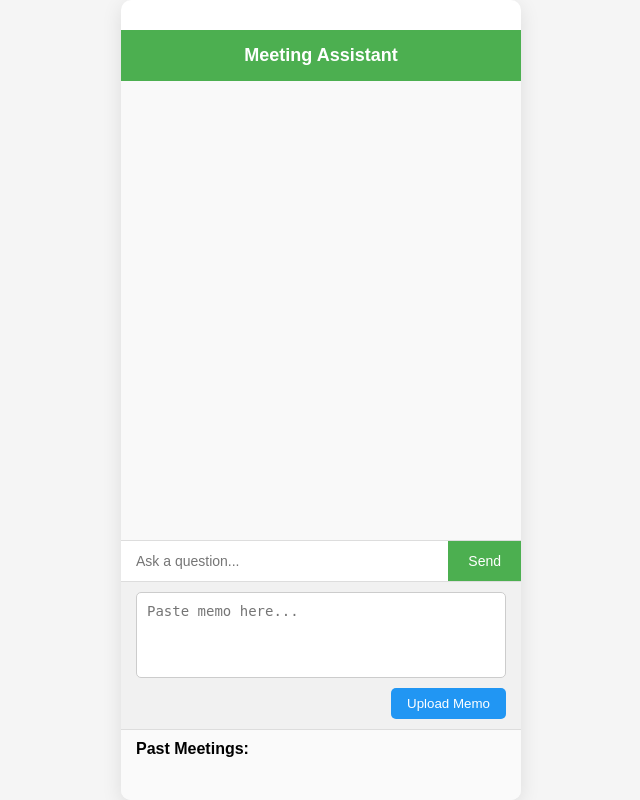
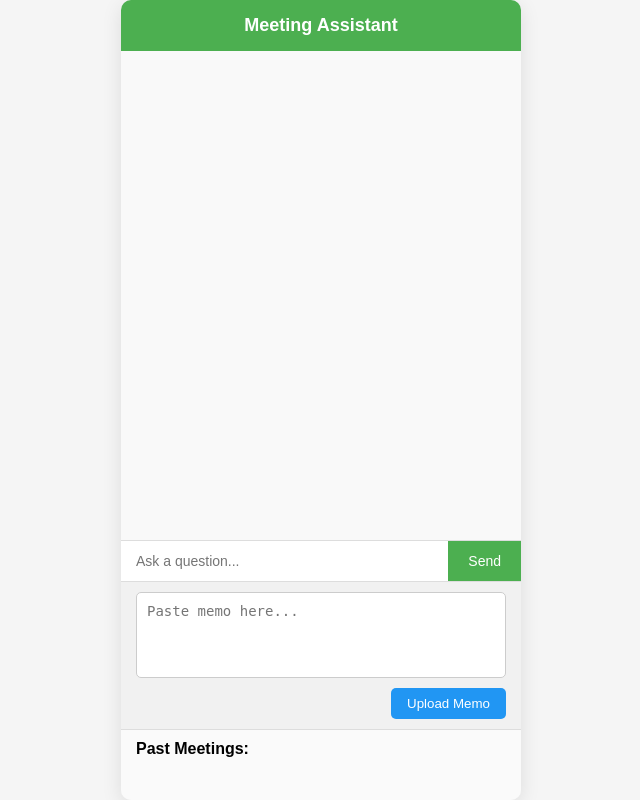
Before and after one commit to nguyenthimynhi2409/meeting_assistant, a FastAPI app: page / in a window 1280 px wide. Shown: the whole page, without its empty margins (319-959 px from the left). Run offline with FastAPI, Linux system fonts and the light colour scheme; data that the repository does not hold is empty.

Commit message:
update css

```diff
--- a/static/css/style.css
+++ b/static/css/style.css
@@ -11,16 +11,15 @@ body {
 }
 
 .chat-container {
-  padding-top: 30px;
   width: 400px;
   max-width: 95%;
-  background-color: #fff;
+  background-color: #f5f5f5;
   border-radius: 10px;
   box-shadow: 0 5px 20px rgba(0,0,0,0.1);
   display: flex;
   flex-direction: column;
   overflow: hidden;
-  height: calc(100vh - 30px);
+  height: 100vh;
 }
 
 /* ================= Chat Header ================= */
```
